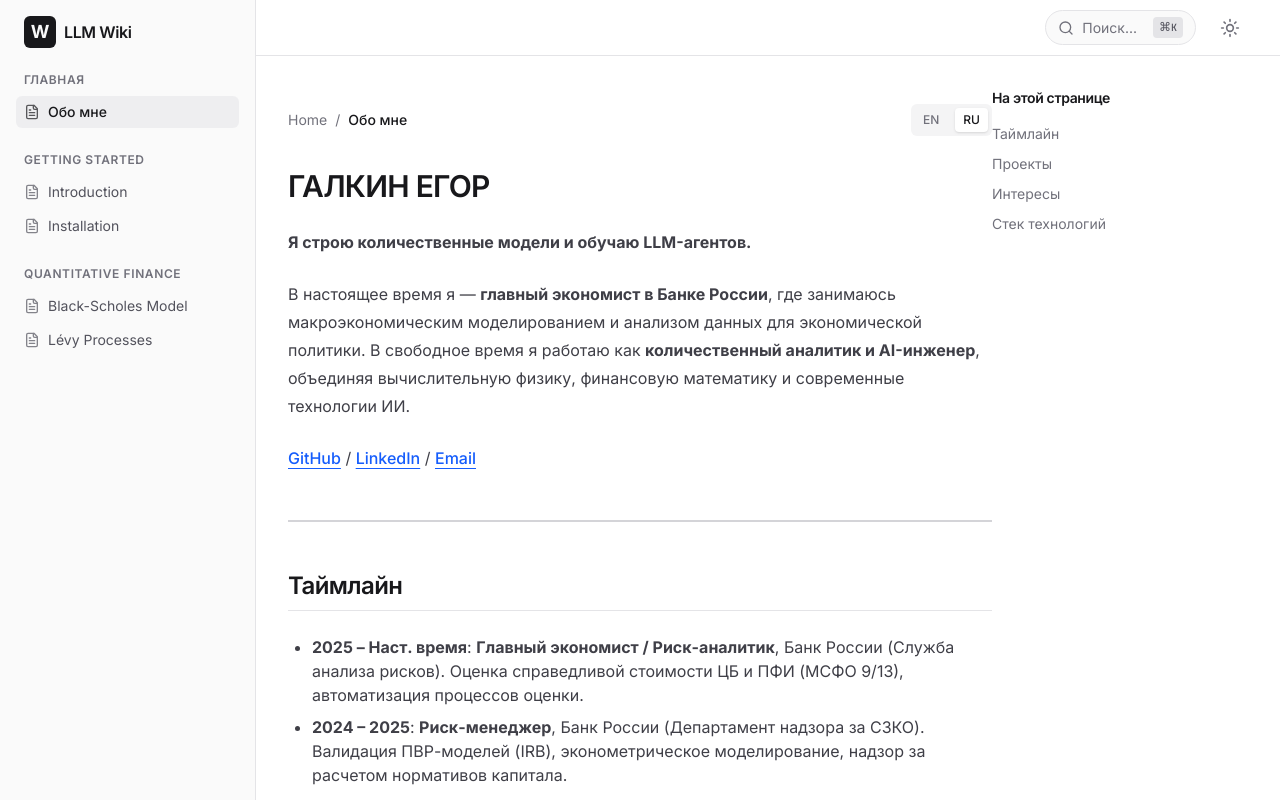
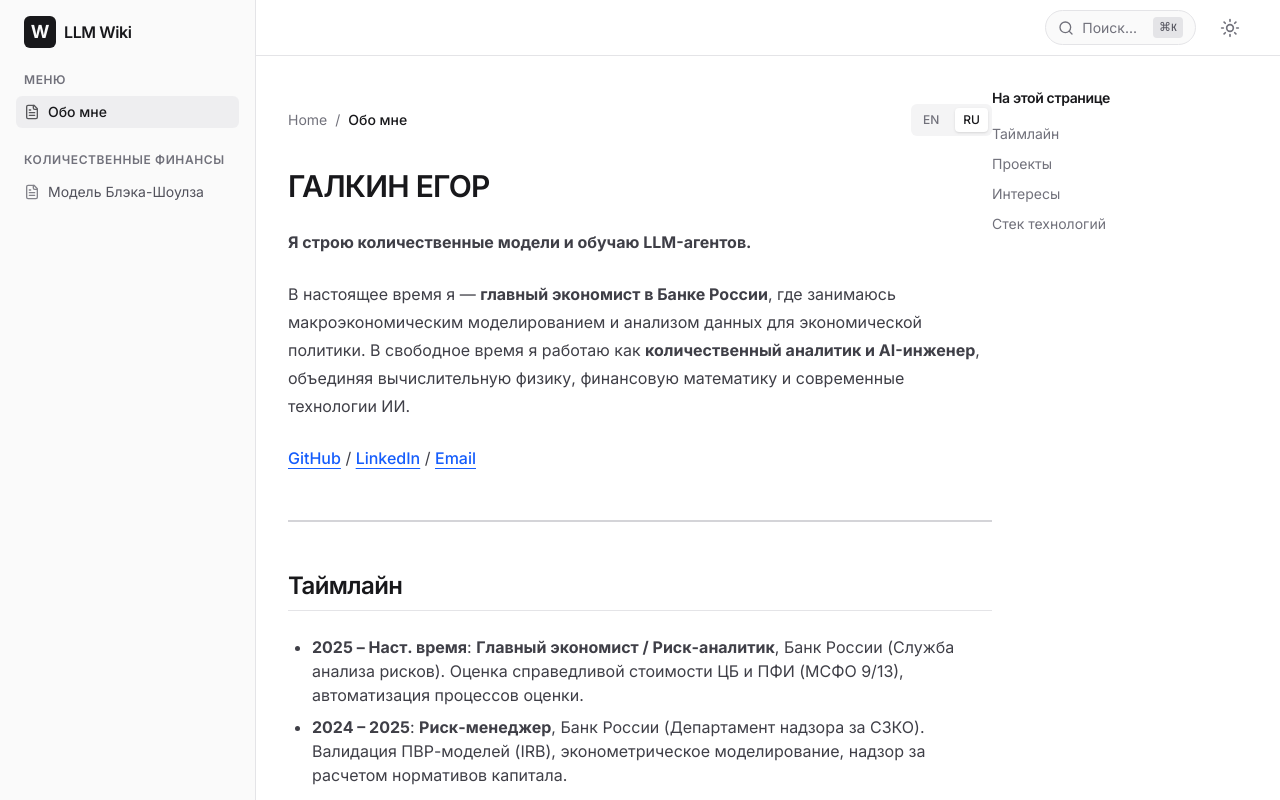
Before and after one commit to russiankendricklamar/LLM-Wiki, a React (Vite) app: page / in a window 1280 px wide. Built offline with nearby package versions, Linux system fonts and the light colour scheme.

Commit message:
Update sidebar (cleanup & localization) and Zeta Terminal description

```diff
--- a/src/components/PageLayout.tsx
+++ b/src/components/PageLayout.tsx
@@ -47,7 +47,7 @@ export const PageLayout: React.FC<PageLayoutProps> = ({ children, lang = 'ru' })
         "fixed inset-y-0 left-0 z-50 transform transition-transform duration-300 ease-in-out lg:relative lg:translate-x-0",
         isMobileMenuOpen ? "translate-x-0" : "-translate-x-full"
       )}>
-        <Sidebar />
+        <Sidebar lang={lang} />
       </div>
 
       {/* Main Content Area */}
--- a/src/components/Sidebar.tsx
+++ b/src/components/Sidebar.tsx
@@ -2,13 +2,16 @@ import React from 'react';
 import { NavLink } from 'react-router-dom';
 import { FileText } from 'lucide-react';
 import { cn } from '@/lib/utils';
-import { mockNavigation } from '@/data/mockData';
+import { mockNavigationRu, mockNavigationEn } from '@/data/mockData';
 
 interface SidebarProps {
   className?: string;
+  lang?: 'en' | 'ru';
 }
 
-export const Sidebar: React.FC<SidebarProps> = ({ className }) => {
+export const Sidebar: React.FC<SidebarProps> = ({ className, lang = 'ru' }) => {
+  const navigation = lang === 'en' ? mockNavigationEn : mockNavigationRu;
+
   return (
     <aside className={cn("w-64 flex-shrink-0 border-r border-zinc-200 dark:border-zinc-800 bg-zinc-50 dark:bg-zinc-900/50 h-full overflow-y-auto", className)}>
       <div className="p-4">
@@ -20,7 +23,7 @@ export const Sidebar: React.FC<SidebarProps> = ({ className }) => {
         </div>
 
         <nav className="space-y-6">
-          {mockNavigation.map((section, idx) => (
+          {navigation.map((section, idx) => (
             <div key={idx} className="space-y-2">
               <h4 className="px-2 text-xs font-semibold text-zinc-500 dark:text-zinc-400 uppercase tracking-wider">
                 {section.title}
--- a/src/data/mockData.ts
+++ b/src/data/mockData.ts
@@ -21,7 +21,7 @@ I am currently a **Principal Economist at the Bank of Russia**, where I focus on
 
 ## Projects
 
-- **Zeta Terminal**: A high-performance terminal interface for modern workflows.
+- **Zeta Terminal**: An advanced AI-native workspace for financial analysis and coding. It integrates real-time data, high-performance computing, and LLM assistance into a unified terminal environment.
 - **Ultima Thule**: A specialized application designed for seamless travel and exploration.
 - **LLM Wiki**: A digital garden for structuring knowledge on AI and Quant Finance.
 
@@ -64,7 +64,7 @@ export const aboutMeRu = `
 
 ## Проекты
 
-- **Zeta Terminal**: Высокопроизводительный терминальный интерфейс для современных рабочих процессов.
+- **Zeta Terminal**: Продвинутое AI-native рабочее пространство для финансового анализа и разработки. Интегрирует данные в реальном времени, высокопроизводительные вычисления и помощь LLM в единую терминальную среду.
 - **Ultima Thule**: Специализированное приложение для путешествий и исследований.
 - **LLM Wiki**: Персональная база знаний по ИИ и количественным финансам.
 
@@ -186,25 +186,32 @@ We also support GitHub Flavored Markdown tables:
 
 `;
 
-export const mockNavigation = [
+export const mockNavigationRu = [
   {
-    title: "Главная",
+    title: "Меню",
     items: [
       { title: "Обо мне", href: "/" },
     ],
   },
   {
-    title: "Getting Started",
+    title: "Количественные финансы",
     items: [
-      { title: "Introduction", href: "/intro" },
-      { title: "Installation", href: "/install" },
+      { title: "Модель Блэка-Шоулза", href: "/finance/black-scholes" },
+    ],
+  },
+];
+
+export const mockNavigationEn = [
+  {
+    title: "Menu",
+    items: [
+      { title: "About Me", href: "/" },
     ],
   },
   {
     title: "Quantitative Finance",
     items: [
       { title: "Black-Scholes Model", href: "/finance/black-scholes" },
-      { title: "Lévy Processes", href: "/finance/levy" },
     ],
   },
 ];
```
